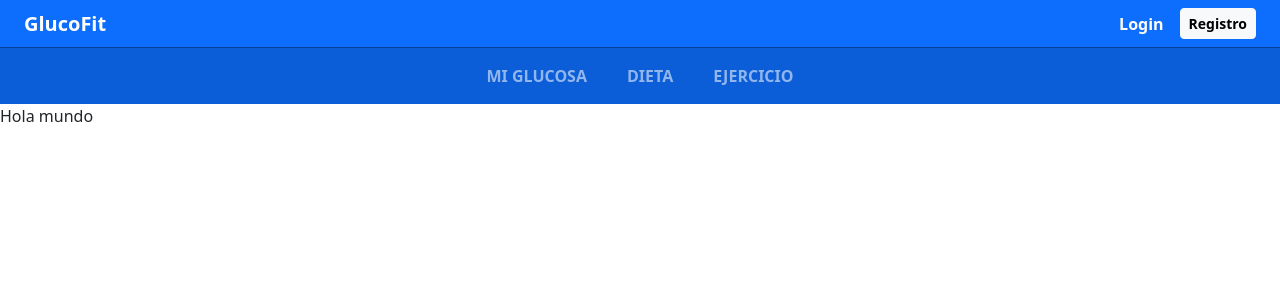
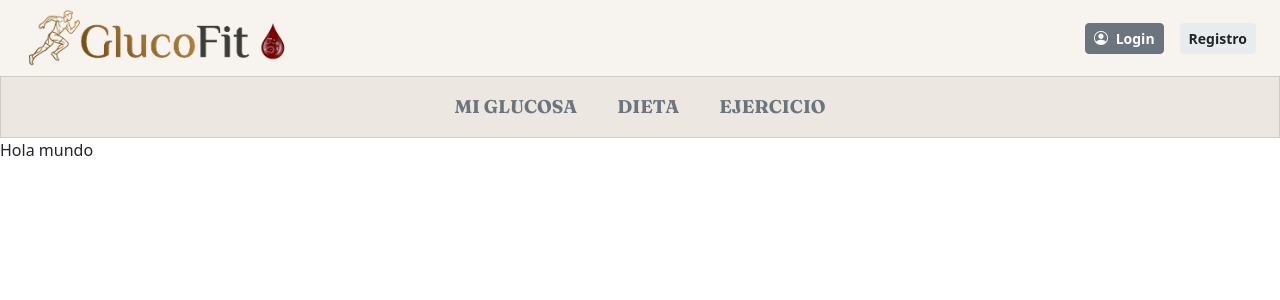
Before and after one commit to ruben-9091/GlucoFit, a React (Vite) app in the folder web/gluco-fit/: page / in a window 1280 px wide. Shown: the top 300 px of the page. Built offline with nearby package versions, Linux system fonts and the light colour scheme.

Commit message:
feat: making navbar

```diff
--- a/web/gluco-fit/index.html
+++ b/web/gluco-fit/index.html
@@ -4,8 +4,10 @@
     <meta charset="UTF-8" />
     <link rel="icon" type="image/svg+xml" href="/favicon.svg" />
     <link href="https://cdn.jsdelivr.net/npm/bootstrap@5.3.8/dist/css/bootstrap.min.css" rel="stylesheet" integrity="sha384-sRIl4kxILFvY47J16cr9ZwB07vP4J8+LH7qKQnuqkuIAvNWLzeN8tE5YBujZqJLB" crossorigin="anonymous">
-    <meta name="viewport" content="width=device-width, initial-scale=1.0" />
-    <title>gluco-fit</title>
+    <link rel="stylesheet" href="https://cdn.jsdelivr.net/npm/bootstrap-icons@1.11.3/font/bootstrap-icons.min.css">
+    <link rel="preconnect" href="https://fonts.googleapis.com">
+<link rel="preconnect" href="https://fonts.gstatic.com" crossorigin>
+<link href="https://fonts.googleapis.com/css2?family=Fraunces:opsz,wght@9..144,600;9..144,700&display=swap" rel="stylesheet">    <title>gluco-fit</title>
   </head>
   <body>
     <div id="root"></div>
--- a/web/gluco-fit/package.json
+++ b/web/gluco-fit/package.json
@@ -10,6 +10,7 @@
     "preview": "vite preview"
   },
   "dependencies": {
+    "bootstrap-icons": "^1.13.1",
     "react": "^19.2.8",
     "react-dom": "^19.2.8",
     "react-router-dom": "^7.18.2"
--- a/web/gluco-fit/src/components/ui/navbar/navbar.jsx
+++ b/web/gluco-fit/src/components/ui/navbar/navbar.jsx
@@ -1,24 +1,29 @@
 import { NavLink } from "react-router-dom";
+import glucoFitLogo from "../../../assets/gluco-fit-logo.png"
 //import { useAuth } from "directorio de auth que cree"
 
 function NavBar() {
   return (
     <>
       {/* Barra superior */}
-      <nav className="navbar navbar-dark" style={{ backgroundColor: "#0d6efd" }}>
+      <nav className="navbar navbar-dark" style={{ backgroundColor: "#F7F4EF" }}>
         <div className="container-fluid d-flex align-items-center justify-content-between px-4">
 
           {/* Izquierda: nombre de la app */}
           <div className="d-flex align-items-center text-white fw-bold fs-5">
-            GlucoFit
+            <img
+              src={glucoFitLogo}
+              alt="glucoFit-logo"
+              style={{ height: "60px", width: "auto" }}
+            />
           </div>
 
           {/* Derecha: login / registro */}
           <div className="d-flex align-items-center gap-3 text-white">
-            <NavLink className="text-white text-decoration-none fw-semibold" to="/login">
+            <NavLink className="btn btn-secondary btn-sm fw-semibold" to="/login">
               <i className="bi bi-person-circle me-1"></i> Login
             </NavLink>
-            <NavLink className="btn btn-light btn-sm fw-semibold" to="/register">
+            <NavLink className="btn bg-body-secondary btn-sm fw-semibold" to="/register">
               Registro
             </NavLink>
           </div>
@@ -28,14 +33,15 @@ function NavBar() {
       {/* Barra inferior */}
       <nav
         className="navbar navbar-expand navbar-dark"
-        style={{ backgroundColor: "#0b5ed7", borderTop: "1px solid #084298" }}
+        style={{ backgroundColor: "#ECE7E1", border: "1px solid #cfcbc5" }}
       >
         <div className="container-fluid justify-content-center">
           <ul className="navbar-nav gap-4">
 
             <li className="nav-item">
               <NavLink
-                className="nav-link text-uppercase fw-bold small"
+                className="nav-link text-uppercase text-secondary fw-bold small"
+                style={{ fontFamily: "'Fraunces', serif", fontSize: '1.15rem' }}
                 to="/glucose"
               >
                 Mi Glucosa
@@ -44,7 +50,8 @@ function NavBar() {
 
             <li className="nav-item">
               <NavLink
-                className="nav-link text-uppercase fw-bold small"
+                className="nav-link text-uppercase text-secondary fw-bold small"
+                style={{ fontFamily: "'Fraunces', serif", fontSize: '1.15rem' }}
                 to="/diet"
               >
                 Dieta
@@ -53,7 +60,8 @@ function NavBar() {
 
             <li className="nav-item">
               <NavLink
-                className="nav-link text-uppercase fw-bold small"
+                className="nav-link text-uppercase text-secondary fw-bold small"
+                style={{ fontFamily: "'Fraunces', serif", fontSize: '1.15rem' }}
                 to="/exercise"
               >
                 Ejercicio
--- a/web/gluco-fit/src/index.css
+++ b/web/gluco-fit/src/index.css
@@ -0,0 +1 @@
+@import url('https://fonts.googleapis.com/css2?family=Plus+Jakarta+Sans:wght@400;500;600;700&display=swap');
```
Also changed, not shown: 1 other file (tests, documents, lock files or other folders).
